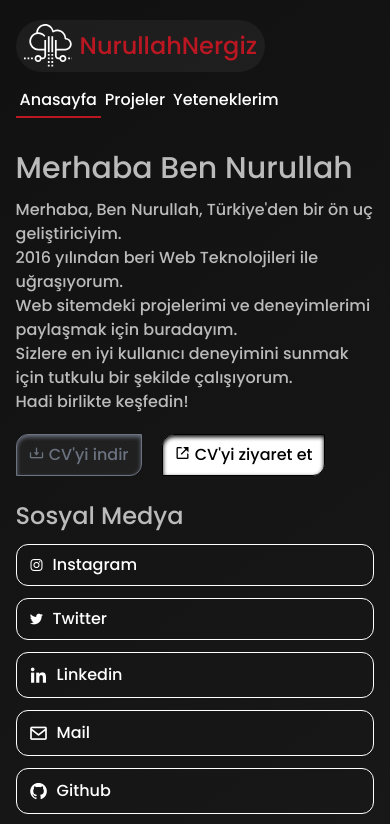
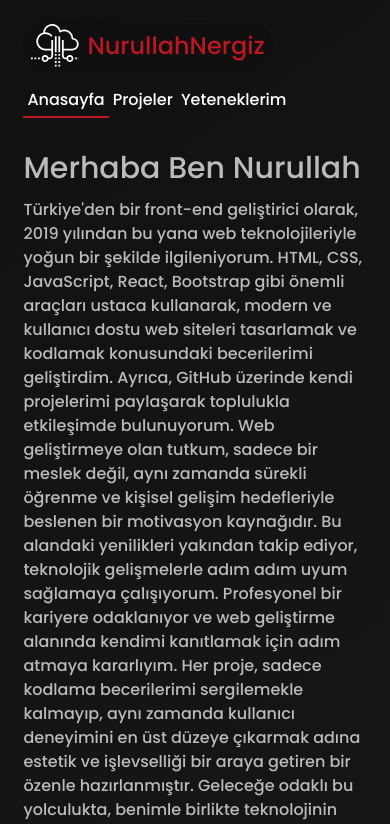
Before and after one commit to Nurullah-Nergiz/webpage, a Nuxt app: page / in a window 390 px wide. Shown: the top 824 px of the page. Built offline with nearby package versions, Linux system fonts and the light colour scheme.

Commit message:
meta keywords update

```diff
--- a/assets/css/tailwind.css
+++ b/assets/css/tailwind.css
@@ -38,7 +38,7 @@
 
 @layer components {
   #__nuxt {
-    width: min(92%, 1024px);
+    width: min(88%, 1024px);
     height: 100%;
     max-width: 1024px;
     margin: 0 auto;
--- a/nuxt.config.ts
+++ b/nuxt.config.ts
@@ -12,7 +12,11 @@ export default defineNuxtConfig({
     siteUrl: "https://nurullahnergiz.com/",
     urls: async () => {
       const { data } = await getRepos();
-      return data.map(
+      return data
+        .filter(
+          ({ name }) => name !== "Nurullah-Nergiz"
+        )
+        .map(
           (page: {
             name: string;
             default_branch: string;
@@ -52,12 +56,16 @@ export default defineNuxtConfig({
         },
         {
           name: "keywords",
-          content: `Nurullah Nergiz,nurullah, nergiz,nurullah nergiz, Frontend developer, github, linkedin, `,
+          content: `Nurullah Nergiz, nurullah, nergiz, nurullah nergiz, Frontend developer, github, linkedin, `,
         },
         {
           name: "og:title",
           content: "Nurullah nergiz",
         },
+        {
+          name: "theme-color",
+          content: "rgb(17, 17, 17)",
+        },
       ],
     },
   },
--- a/pages/index.vue
+++ b/pages/index.vue
@@ -12,9 +12,8 @@ export default {
         {
           // hid: "description",
           name: "description",
-          content: `
-          Yaratıcı front-end geliştirici olarak, interaktif ve estetik web deneyimleri tasarlayıp kodluyorum. Portföyümü keşfedin!
-          `,
+          content: `Ben, yaratıcı bir front-end geliştirici olarak, web dünyasına özgü ve unutulmaz deneyimler sunmak üzere tasarım ve kodlama konusundaki tutkumu bir araya getiriyorum.
+           Her proje, estetik bir bakış açısıyla şekillenirken, aynı zamanda interaktif özelliklerle zenginleştirilerek kullanıcılar arasında kalıcı bir etki bırakmayı hedefliyorum.`,
         },
       ],
     });
@@ -23,21 +22,27 @@ export default {
 </script>
 
 <template>
-  <section class="flex-1 md:flex flex-wrap gap-5">
-    <div class="flex-1 max-w-full mb-6">
+  <section class="flex-1 md:flex flex-wrap gap-5 mb-3">
+    <div class="flex-1 max-w-full ">
       <h1 class="mb-3 text-3xl">Merhaba Ben Nurullah</h1>
-      <p>
-        Merhaba, Ben Nurullah, Türkiye'den bir ön uç geliştiriciyim. <br>
-        2016 yılından beri Web Teknolojileri ile
-        uğraşıyorum. <br>
-        Web sitemdeki projelerimi ve deneyimlerimi paylaşmak için buradayım. <br>
-        Sizlere en iyi kullanıcı
-        deneyimini sunmak için tutkulu bir şekilde çalışıyorum. <br>
-        Hadi birlikte keşfedin!
+      <p class="flex-1">
+        Türkiye'den bir front-end geliştirici olarak, 2019 yılından bu yana web teknolojileriyle yoğun bir şekilde
+        ilgileniyorum. HTML, CSS, JavaScript, React, Bootstrap gibi önemli araçları ustaca kullanarak, modern ve kullanıcı
+        dostu web siteleri tasarlamak ve kodlamak konusundaki becerilerimi geliştirdim. Ayrıca, GitHub üzerinde kendi
+        projelerimi paylaşarak toplulukla etkileşimde bulunuyorum.
+
+        Web geliştirmeye olan tutkum, sadece bir meslek değil, aynı zamanda sürekli öğrenme ve kişisel gelişim
+        hedefleriyle beslenen bir motivasyon kaynağıdır. Bu alandaki yenilikleri yakından takip ediyor, teknolojik
+        gelişmelerle adım adım uyum sağlamaya çalışıyorum.
+
+        Profesyonel bir kariyere odaklanıyor ve web geliştirme alanında kendimi kanıtlamak için adım atmaya kararlıyım.
+        Her proje, sadece kodlama becerilerimi sergilemekle kalmayıp, aynı zamanda kullanıcı deneyimini en üst düzeye
+        çıkarmak adına estetik ve işlevselliği bir araya getiren bir özenle hazırlanmıştır. Geleceğe odaklı bu yolculukta,
+        benimle birlikte teknolojinin sınırlarını zorlamaya ve daha iyi bir dijital dünya inşa etmeye davetlisiniz.
       </p>
-      <div>
+      <div class="">
         <a href="./cv.html" download
-          class="mt-5 py-2 px-3 text-gray-500 bg-secondary border border-current rounded-br-xl rounded-tl-xl shadow-inner shadow-current inline-block">
+          class="mt-5 py-2 px-3 text-gray-500 border border-current rounded-br-xl rounded-tl-xl shadow-inner shadow-current inline-block">
           <i class='bx bx-download'></i>
           CV'yi indir
         </a>
@@ -49,7 +54,7 @@ export default {
       </div>
     </div>
     <div class=" md:max-w-xs md:px-5 flex flex-col gap-3">
-      <h2 class="mr-5 text-2xl">Sosyal Medya</h2>
+      <h2 class="mr-5 mb-3 text-2xl">Sosyal Medya</h2>
       <a href="https://www.instagram.com/nurullahnergiz_/" target="_blank"
         class="px-3 py-2 flex items-center gap-2 border border-current rounded-xl ">
         <i class='bx bxl-instagram'></i>
--- a/tailwind.config.js
+++ b/tailwind.config.js
@@ -2,11 +2,13 @@
 module.exports = {
   content: [],
   theme: {
-  extend:{
-    colors: {
-      primary: "#bb1722",
-      secondary: "rgba(255, 255, 255, 0.05)",
-    },}
+    extend: {
+      colors: {
+        primary: "#bb1722",
+        secondary: "rgba(0, 0, 0, 0.12)",
+        // secondary: "rgb(17, 17, 17)",
+      },
+    },
   },
   plugins: [],
 };
```
Lines whose indentation alone changed are shown as unchanged.
